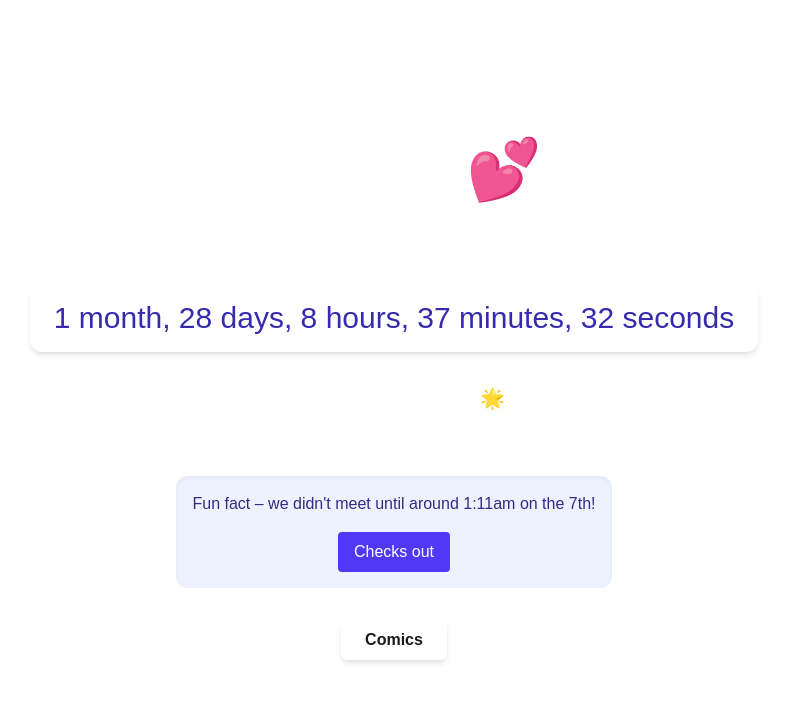
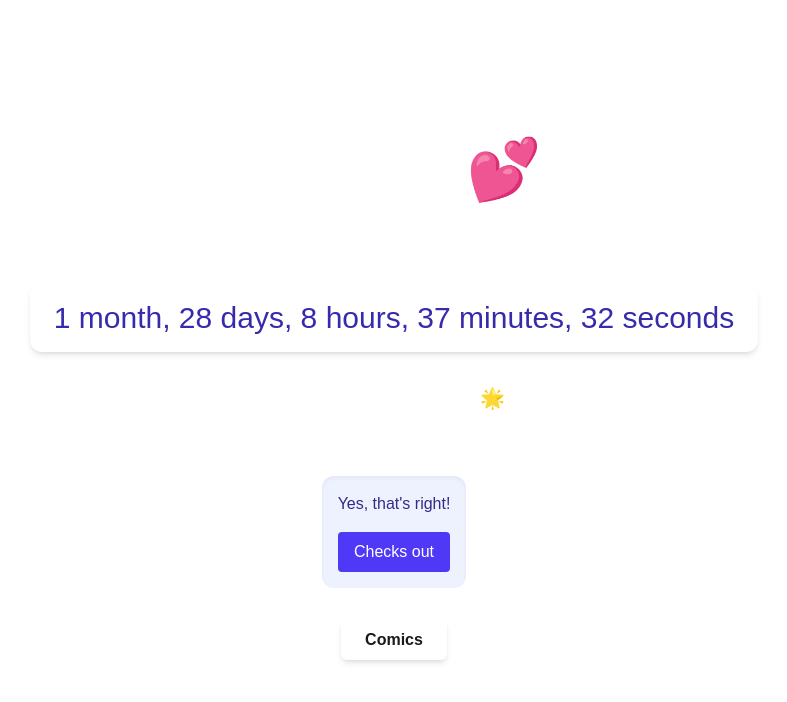
Before and after one commit to Jen000/dreambean, a Next.js app: page / in a window 1280 px wide. Both pictures are taken after a click on the button "Wait, is that right?". Shown: the top 702 px of the page, without its empty margins (246-1033 px from the left). Built offline with nearby package versions, Linux system fonts and the light colour scheme.

Commit message:
updating button

```diff
--- a/src/components/funFact.tsx
+++ b/src/components/funFact.tsx
@@ -19,7 +19,7 @@ export default function FunFactToggle() {
       {showExplanation && (
         <section className="mt-8 max-w-md bg-indigo-50 bg-opacity-30 rounded-xl p-4 text-indigo-900 shadow-inner text-center">
           <p>
-            Fun fact – we didn&apos;t meet until around 1:11am on the 7th!
+            Yes, that's right!
           </p>
 
           <button
```
